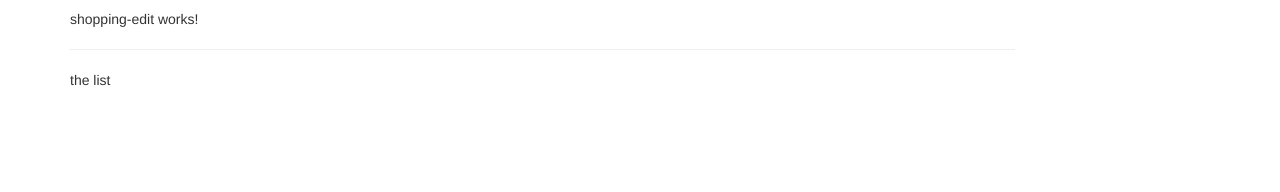
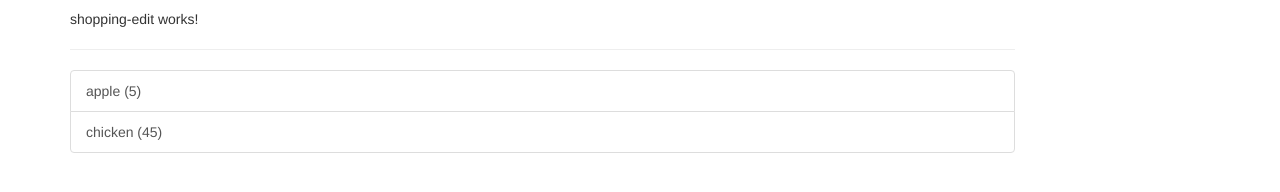
Before and after one commit to kratos619/Angular-Project, an Angular app in the folder my-first-app/: page / in a window 1280 px wide. Shown: the part 288-480 px from the top of the page. Built offline with nearby package versions, Linux system fonts and the light colour scheme.

Commit message:
Creting and outputing Shopping List

```diff
--- /dev/null
+++ b/my-first-app/src/app/Shared/ingredients.model.ts
@@ -0,0 +1,9 @@
+export class IngredientsModel{
+  public name:string;
+  public amounnt: number;
+
+  constructor(name:string,amount:number){
+    this.name = name;
+    this.amounnt = amount;
+  }
+}
--- a/my-first-app/src/app/shopping-list/shopping-list.component.html
+++ b/my-first-app/src/app/shopping-list/shopping-list.component.html
@@ -2,6 +2,12 @@
   <div class="col-xs-10">
     <app-shopping-edit></app-shopping-edit>
     <hr>
-    <p>the list</p>
+    <ul class="list-group" >
+      <a href="" class="list-group-item" style="cursor: pointer" *ngFor="let ingridient of ingredients">
+        {{ingridient.name}}
+        ({{ingridient.amounnt}})
+      </a>
+
+    </ul>
   </div>
 </div>
--- a/my-first-app/src/app/shopping-list/shopping-list.component.ts
+++ b/my-first-app/src/app/shopping-list/shopping-list.component.ts
@@ -1,4 +1,5 @@
 import { Component, OnInit } from '@angular/core';
+import {IngredientsModel} from "../Shared/ingredients.model";
 
 @Component({
   selector: 'app-shopping-list',
@@ -7,6 +8,10 @@ import { Component, OnInit } from '@angular/core';
 })
 export class ShoppingListComponent implements OnInit {
 
+  ingredients:IngredientsModel[]  = [
+    new IngredientsModel('apple',5),
+    new IngredientsModel('chicken',45)
+  ];
   constructor() { }
 
   ngOnInit() {
```
